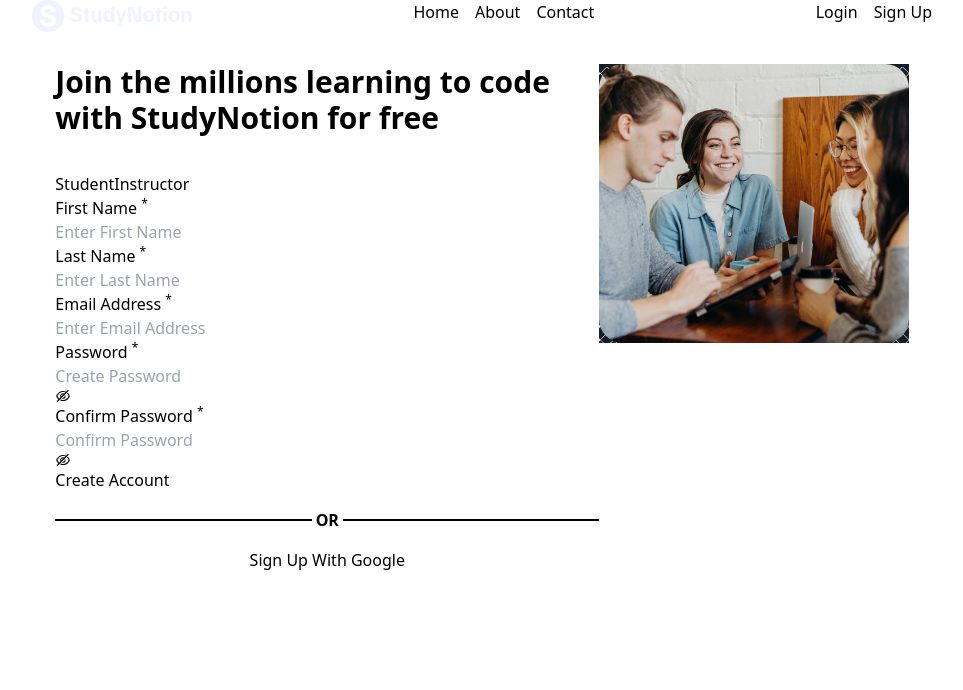
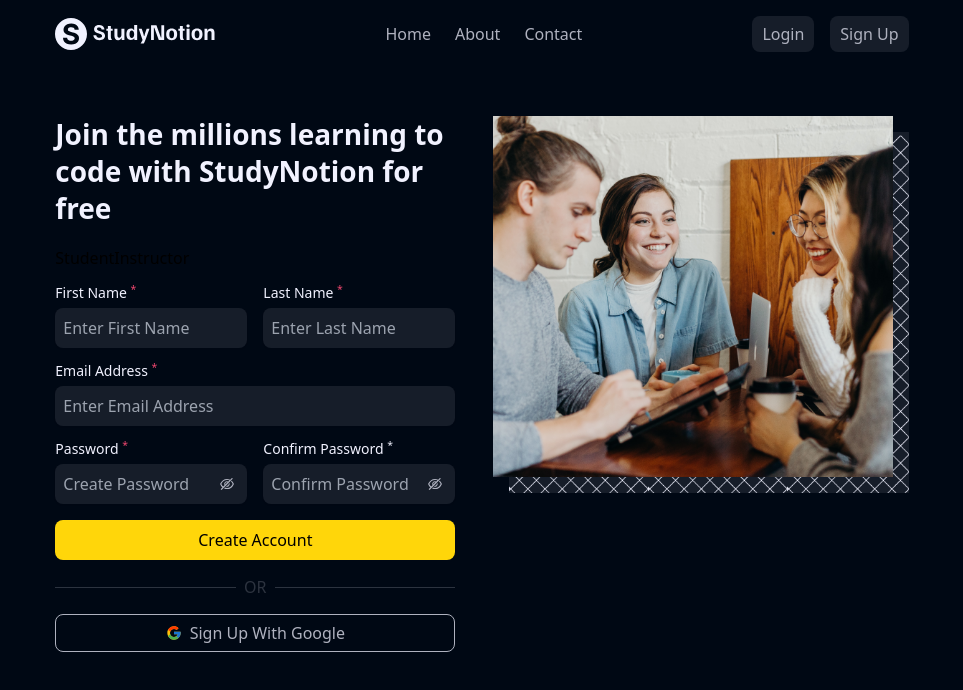
Before and after one commit to suraj-G1/RouterProject, a React (Create React App) app: page /signup in a window 1280 px wide. Shown: the top 690 px of the page, without its empty margins (158-1121 px from the left). Built offline with nearby package versions, Linux system fonts and the light colour scheme.

Commit message:
Student/Instructor Starting

```diff
--- a/src/App.js
+++ b/src/App.js
@@ -9,7 +9,7 @@
 function App() {
   const[isLoggedIn,setIsLoggedIn] = useState(false);
   return (
-    <div>
+    <div className="w-screen h-screen bg-richblack-900 flex flex-col overflow-hidden">
       <Navbar isLoggedIn={isLoggedIn} setIsLoggedIn={setIsLoggedIn}/>
       <Routes>
         <Route path="/" element={<Home/>}/>
--- a/src/components/LoginForm.js
+++ b/src/components/LoginForm.js
@@ -26,23 +26,29 @@
 
     }
   return (
-    <form onSubmit={submitHandler} className='flex flex-col gap-4'>
-        <label>
-            <p>Email Address <sup>*</sup></p>
+    <form onSubmit={submitHandler} className='flex flex-col w-full gap-y-4 mt-3'>
+        <label className='w-full'>
+            <p className='text-[0.875rem] text-richblack-5 mb-1 leading-[1.375rem]'>Email Address <sup className='text-pink-200'>*</sup></p>
 
-            <input required type='email' value={formData.email} name='email' placeholder='Enter email address' onChange={changeHandler}></input>
+            <input required type='email' value={formData.email} name='email' placeholder='Enter email address'
+             onChange={changeHandler}
+             className='bg-richblack-800 rounded-[0.5rem] text-richblack-5 w-full p-[8px] shadow-sm'
+             ></input>
         </label>
 
-        <label className='relative flex flex-col'>
-            <p>Password <sup>*</sup></p>
-            <input required type={showPassword?("text"):("password")} name='password' value={formData.password} placeholder='Enter password' onChange={changeHandler}></input>
-            <span onClick={()=>setShowPassword((prev)=> !prev)}>
-                {showPassword ? (<AiOutlineEye/>) : <AiOutlineEyeInvisible/>}
+        <label className='w-full relative'>
+            <p className='text-[0.875rem] text-richblack-5 mb-1 leading-[1.375rem]'>Password <sup className='text-pink-200'>*</sup></p>
+            <input required type={showPassword?("text"):("password")} name='password' value={formData.password} placeholder='Enter password' onChange={changeHandler}
+            className='bg-richblack-800 rounded-[0.5rem] text-richblack-5 w-full p-[8px] shadow-sm'
+            ></input>
+            <span onClick={()=>setShowPassword((prev)=> !prev)} className='absolute right-3 cursor-pointer top-[43px]'>
+                {showPassword ? (<AiOutlineEye fontFamily={34} fill='#AFB2BF'/>) : <AiOutlineEyeInvisible fontFamily={34} fill='#AFB2BF'/>}
+
             </span>
-            <Link >Forgot Password</Link>
+            <Link className='w-full ml-auto text-xs text-blue-100 '>Forgot Password</Link>
         </label>
 
-        <button className='bg-yellow-50 rounded-md py-2 px-4 font-bold'> Sign In</button>
+        <button className='w- full bg-yellow-50 rounded-[8px] py-[8px] px-[12px] font-medium text-black'> Sign In</button>
 
     </form>
   )
--- a/src/components/Navbar.js
+++ b/src/components/Navbar.js
@@ -6,14 +6,14 @@
     let isLoggedIn = props.isLoggedIn;
     let setIsLoggedIn = props.setIsLoggedIn;
   return (
-    <div className='flex gap-4 justify-between max-w-[900px] mx-auto'>
+    <div className='flex justify-between items-center w-8/12 max-w-[1160px] py-4 mx-auto'>
 
         <Link to='/'>
             <img src={logo} width="160px" alt='anything' height="40" loading='lazy'/>
         </Link>
 
         <nav>
-            <ul className='flex gap-4 ' >
+            <ul className='flex gap-x-6 text-richblack-100 ' >
                 <li>
                     <Link to='/'>Home</Link>
                 </li>
@@ -28,15 +28,15 @@
             </ul>
         </nav>
 
-        <div className='flex gap-4'>
+        <div className='flex items-center gap-x-4'>
             { !isLoggedIn &&<Link to='/login'>
-               <button>Login</button>
+               <button className='bg-richblack-800 text-richblack-100  py-[6px] px-[10px] rounded-[8px] border-richblack-700'>Login</button>
             </Link>
             }
 
             { !isLoggedIn && <Link to='/signup'
             >
-               <button>Sign Up</button>
+               <button className='bg-richblack-800 text-richblack-100  py-[6px] px-[10px] rounded-[8px] border-richblack-700'>Sign Up</button>
             </Link>}
 
             { isLoggedIn && <Link to='/' onClick={()=>{
@@ -44,7 +44,7 @@
                 toast.success("Logged Out");
 
             }}>
-               <button>Logout</button>
+               <button className='bg-richblack-800 text-richblack-100  py-[6px] px-[10px] rounded-[8px] border-richblack-700'>Logout</button>
             </Link>}
 
 
@@ -53,7 +53,7 @@
 
 
             }}>
-               <button>Dashboard</button>
+               <button className='bg-richblack-800 text-richblack-100  py-[6px] px-[10px] rounded-[8px] border-richblack-700'>Dashboard</button>
             </Link>}
         </div>
     </div>
--- a/src/components/SignupForm.js
+++ b/src/components/SignupForm.js
@@ -40,11 +40,11 @@
         <button>Instructor</button>
       </div>
 
-      <form onSubmit={submitHandler}>
-        <div>
+      <form onSubmit={submitHandler}  className="flex flex-col w-full">
+        <div className="flex justify-between gap-x-4 mt-3">
           <label>
-            <p>
-              First Name <sup>*</sup>
+            <p className='text-[0.875rem] text-richblack-5 mb-1 leading-[1.375rem]'>
+              First Name <sup className="text-pink-200">*</sup>
             </p>
             <input
               required
@@ -53,12 +53,13 @@
               value={formData.firstname}
               name="firstname"
               onChange={changeHandler}
+              className='bg-richblack-800 rounded-[0.5rem] text-richblack-5 w-full p-[8px] shadow-sm'
             ></input>
           </label>
 
           <label>
-            <p>
-              Last Name <sup>*</sup>
+            <p className='text-[0.875rem] text-richblack-5 mb-1 leading-[1.375rem]'>
+              Last Name <sup className="text-pink-200">*</sup>
             </p>
             <input
               required
@@ -67,14 +68,16 @@
               value={formData.lastname}
               name="lastname"
               onChange={changeHandler}
+
+              className='bg-richblack-800 rounded-[0.5rem] text-richblack-5 w-full p-[8px] shadow-sm'
             ></input>
           </label>
         </div>
 
-        <div>
+        <div className="w-full mt-3">
           <label>
-            <p>
-              Email Address <sup>*</sup>
+            <p className='text-[0.875rem] text-richblack-5 mb-1 leading-[1.375rem]'>
+              Email Address <sup className="text-pink-200">*</sup>
             </p>
             <input
               required
@@ -83,12 +86,15 @@
               value={formData.email}
               name="email"
               onChange={changeHandler}
+              className='bg-richblack-800 rounded-[0.5rem] text-richblack-5 w-full p-[8px] shadow-sm'
             ></input>
           </label>
+        </div>
+        <div className="flex justify-between gap-x-4 mt-3">
 
-          <label>
-            <p>
-              Password <sup>*</sup>
+          <label className="relative">
+            <p className='text-[0.875rem] text-richblack-5 mb-1 leading-[1.375rem]'>
+              Password <sup className="text-pink-200">*</sup>
             </p>
             <input
               required
@@ -97,15 +103,16 @@
               value={formData.password}
               name="password"
               onChange={changeHandler}
+              className='bg-richblack-800 rounded-[0.5rem] text-richblack-5 w-full p-[8px] shadow-sm'
             ></input>
-            <span onClick={() => setShowPassword((prev) => !prev)}>
-              {showPassword ? <AiOutlineEye /> : <AiOutlineEyeInvisible />}
+            <span onClick={() => setShowPassword((prev) => !prev)} className='absolute right-3 cursor-pointer top-[38px]'>
+              {showPassword ? <AiOutlineEye fontFamily={34} fill='#AFB2BF'/> : <AiOutlineEyeInvisible fontFamily={34} fill='#AFB2BF'/>}
             </span>
           </label>
 
-          <label>
-            <p>
-              Confirm Password <sup>*</sup>
+          <label className="relative">
+            <p className='text-[0.875rem] text-richblack-5 mb-1 leading-[1.375rem]'>
+              Confirm Password <sup text-pink-200>*</sup>
             </p>
             <input
               required
@@ -114,14 +121,15 @@
               value={formData.confirmPassword}
               name="confirmPassword"
               onChange={changeHandler}
+              className='bg-richblack-800 rounded-[0.5rem] text-richblack-5 w-full p-[8px] shadow-sm'
             ></input>
-            <span onClick={() => setShowPassword((prev) => !prev)}>
-              {showPassword ? <AiOutlineEye /> : <AiOutlineEyeInvisible />}
+            <span onClick={() => setShowPassword((prev) => !prev)} className='absolute right-3 cursor-pointer top-[38px]'>
+              {showPassword ? <AiOutlineEye fontFamily={34} fill='#AFB2BF'/> : <AiOutlineEyeInvisible fontFamily={34} fill='#AFB2BF' />}
             </span>
           </label>
         </div>
 
-        <button>Create Account</button>
+        <button className='bg-yellow-50 rounded-[8px] py-[8px] px-[12px] font-medium text-black mt-4'>Create Account</button>
       </form>
     </div>
   );
--- a/src/components/Template.js
+++ b/src/components/Template.js
@@ -2,31 +2,33 @@
 import frameImage from "../assets/frame.png";
 import SignupForm from "./SignupForm";
 import LoginForm from "./LoginForm";
-
+import {FcGoogle} from 'react-icons/fc'
 const Template = ({title, desc1, desc2, image, formtype, setIsLoggedIn}) => {
   return (
-    <div className="flex w-8/12 mx-auto mt-8 justify-between">
-      <div className="flex flex-col  gap-4">
-        <h1 className="text-3xl font-bold">{title}</h1>
-        <p className="flex flex-col gap-1">
-          <span>{desc1}</span>
-          <span className="text-blue-600">{desc2}</span>
+    <div className="flex justify-between w-8/12 max-w[1160px] py-12  gap-y-0 mx-auto">
+      <div className="w-8/12 max-w-[400px]">
+        <h1 className="text-[1.75rem] font-semibold text-richblack-5 leading-[2.3rem]">{title}</h1>
+        <p className="flex flex-col gap-1 text-[1.125rem] leading-[1.625rem] mt-4">
+          <span className="text-richblack-100">{desc1}</span>
+          <span className="text-blue-100 italic">{desc2}</span>
         </p>
 
         {formtype === "signup" ? <SignupForm setIsLoggedIn={setIsLoggedIn} /> : <LoginForm setIsLoggedIn={setIsLoggedIn} />}
-        <div className="flex items-center gap-[4px]">
-          <div className="bg-black w-full h-[2px]"></div>
-          <p className="text-black font-bold">OR</p>
-          <div className="bg-black w-full h-[2px]"></div>
+        <div className="flex  w-full items-center gap-x-2 my-4">
+          <div className="bg-richblack-700 w-full h-[1px]"></div>
+          <p className="text-richblack-700 font-medium leading-[1.375rem]">OR</p>
+          <div className="bg-richblack-700 w-full h-[1px]"></div>
         </div>
-        <button>
+        <button  className="w-full flex justify-center items-center rounded-[8px] font-medium
+         text-richblack-100 border border-richblack-100 px-[10px] py-[6px] gap-x-2 mt-4">
+            <FcGoogle/>
           <p>Sign Up With Google</p>
         </button>
       </div>
 
-      <div className="relative">
-        <img className="z-20 top-1 left-1" src={frameImage} alt="Pattern" height="558px" width="504px" loading="lazy"/>
-        <img className=" absolute z-100 top-0 rounded-3xl" src={image} alt="Pattern" height="558px" width="504px" loading="lazy"/>
+      <div className="relative w-8/12 max-w-[400px] mt-4">
+        <img className="" src={frameImage} alt="Pattern" height="558px" width="504px" loading="lazy"/>
+        <img className=" absolute -top-4 right-4" src={image} alt="Pattern" height="558px" width="504px" loading="lazy"/>
       </div>
     </div>
   );
--- a/src/pages/Dashboard.js
+++ b/src/pages/Dashboard.js
@@ -1,6 +1,6 @@
 function Dashboard() {
   return (
-    <div className="flex flex-1 justify-center items-center text-black text-3xl">
+    <div className="flex h-full justify-center items-center text-white  text-3xl">
       Welcome to Studynotion!
     </div>
   );
--- a/src/pages/Home.js
+++ b/src/pages/Home.js
@@ -1,6 +1,6 @@
 function Home() {
   return (
-    <div className="flex flex-1 justify-center items-center  text-3xl">
+    <div className="flex h-full justify-center items-center text-white  text-3xl">
       Home
     </div>
   );
```
